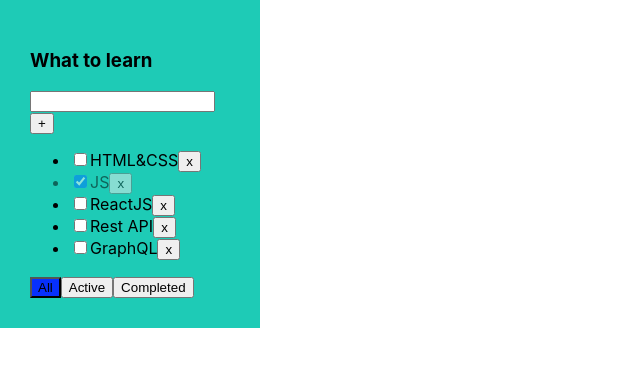
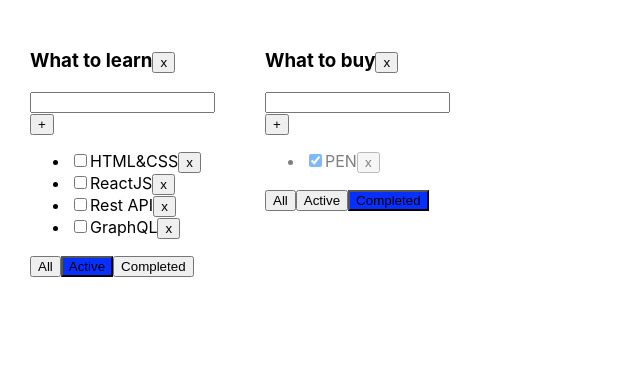
Before and after one commit to w8smile/toDoList-ts-video, a React (Create React App) app: page / in a window 1280 px wide. Shown: the top 366 px of the page, without its empty margins (0-640 px from the left). Built offline with nearby package versions, Linux system fonts and the light colour scheme.

Commit message:
massive filter delete todolist

```diff
--- a/src/App.css
+++ b/src/App.css
@@ -1,8 +1,8 @@
 .App {
-  width: 200px;
+  width: 400px;
   padding: 30px;
   display: flex;
-  background-color: #1ecbb6;
+
 }
 
 .App > div {
--- a/src/App.tsx
+++ b/src/App.tsx
@@ -5,56 +5,105 @@ import {v1} from "uuid";
 
 
 export type FilterValuesType = 'all' | 'completed' | 'active'
+type TodoListType = {
+    id: string
+    title: string
+    filter: FilterValuesType
+}
 
 function App() {
-    let [tasks, setTasks] = useState<TaskType []>([
+
+    function removeTask(id: string, todolistId: string) {
+        let tasks = tasksObj[todolistId];
+        let filteredTasks = tasks.filter(t => t.id !== id)
+        tasksObj[todolistId] = filteredTasks;
+        setTasks({...tasksObj});
+    }
+
+
+
+    function changeFilter(value: FilterValuesType, todolistId: string) {
+        let todolist = todolists.find(tl=>tl.id===todolistId);
+        if (todolist) {
+            todolist.filter = value;
+            setTodolist([...todolists]);
+        }
+    }
+
+
+    function addTask(title: string, todolistId: string) {
+        let newTask = {id: v1(), title: title, isDone: false};
+        let tasks = tasksObj[todolistId];
+        let newTasks = [newTask, ...tasks];
+        tasksObj[todolistId] = newTasks
+        setTasks({...tasksObj});
+    }
+
+    const changeStatus = (taskId: string, isDone: boolean, todolistId: string) => {
+        let tasks = tasksObj[todolistId];
+        let task = tasks.find(t=> t.id === taskId);
+        if (task) {
+            task.isDone = isDone;
+            setTasks({...tasksObj});
+        }
+
+    }
+
+    let toDoListId1 = v1();
+    let toDoListId2 = v1();
+
+
+    let [todolists, setTodolist] = useState<Array<TodoListType>>([
+        {id: toDoListId1, title: 'What to learn', filter: 'active'},
+        {id: toDoListId2, title: 'What to buy', filter: 'completed'}
+    ]);
+
+    let [tasksObj, setTasks] = useState ({
+        [toDoListId1]: [
             {id: v1(), title: 'HTML&CSS', isDone: false},
             {id: v1(), title: 'JS', isDone: true},
             {id: v1(), title: 'ReactJS', isDone: false},
             {id: v1(), title: 'Rest API', isDone: false},
-        {id: v1(), title: 'GraphQL', isDone: false},
-    ])
-    let [filter, setFilter] = useState<FilterValuesType>('all');
-
-    function removeTask(id: string) {
-        let filteredTasks = tasks.filter(t => t.id !== id)
-        setTasks(filteredTasks);
+            {id: v1(), title: 'GraphQL', isDone: false},],
+        [toDoListId2]: [
+            {id: v1(), title: 'BOOK', isDone: false},
+            {id: v1(), title: 'PEN', isDone: true},]
+    })
+    let removeTodolist = (todolistId: string) => {
+        let filteredTodolist = todolists.filter(tl=> tl.id !== todolistId)
+        setTodolist(filteredTodolist)
+        delete tasksObj[todolistId];
+        setTasks({...tasksObj});
     }
-
-    function changeFilter(value: FilterValuesType) {
-        setFilter(value)
-    }
-
-    let tasksForTodolist = tasks;
-    if (filter === 'completed') {
-        tasksForTodolist = tasks.filter(t => t.isDone === true);
-    }
-    if (filter === 'active') {
-        tasksForTodolist = tasks.filter(t => t.isDone === false);
-    }
-
-    function addTask(title: string) {
-        let newTask = {id: v1(), title: title, isDone: false};
-        let newTasks = [newTask, ...tasks];
-        setTasks(newTasks);
-    }
-    const changeStatus = (taskId: string, newIsDoneValue: boolean) => {
-        const nextState: TaskType[] = tasks.map(t=>t.id===taskId ? {...t, isDone: newIsDoneValue} : t)
-        setTasks(nextState)
-    }
-
 
 
     return (
         <div className="App">
-            <Todolist title="What to learn"
+            {
+                todolists.map((tl) => {
+                    let tasksForTodolist = tasksObj[tl.id];
+                    if (tl.filter === 'completed') {
+                        tasksForTodolist = tasksForTodolist.filter(t => t.isDone === true);
+                    }
+                    if (tl.filter === 'active') {
+                        tasksForTodolist = tasksForTodolist.filter(t => t.isDone === false);
+                    }
+                    return (
+                        <Todolist
+                            key={tl.id}
+                            id={tl.id}
+                            title={tl.title}
                             tasks={tasksForTodolist}
                             removeTask={removeTask}
                             changeFilter={changeFilter}
                             addTask={addTask}
                             changeTaskStatus={changeStatus}
-                      filter={filter}
+                            filter={tl.filter}
+                            removeTodolist={removeTodolist}
                         />
+                    )
+                })}
+
         </div>
     );
 }
--- a/src/Todolist.tsx
+++ b/src/Todolist.tsx
@@ -11,13 +11,15 @@ export type  TaskType = {
 }
 // sum(12,14)
 type PropsType = {
+    id: string
     title: string
     tasks: TaskType []
-    removeTask: (id: string) => void
-    changeFilter: (value: FilterValuesType) => void
-    addTask: (title: string) => void
-    changeTaskStatus: (taskId: string, newIsDoneValue: boolean) => void
+    removeTask: (id: string, todolistId: string) => void
+    changeFilter: (value: FilterValuesType, todolistId: string) => void
+    addTask: (title: string, todolistId: string) => void
+    changeTaskStatus: (taskId: string, newIsDoneValue: boolean, todolistId: string) => void
     filter: FilterValuesType
+    removeTodolist: (todolistId: string) => void
 }
 
 export function Todolist(props: PropsType) {
@@ -34,20 +36,26 @@ export function Todolist(props: PropsType) {
                 addTask()
             }
     }
-    const onAllClickHandler = () => props.changeFilter('all');
-    const onActiveClickHandler = () => props.changeFilter('active');
-    const onCompletedClickHandler = () => props.changeFilter("completed");
+    const onAllClickHandler = () => props.changeFilter('all', props.id);
+    const onActiveClickHandler = () => props.changeFilter('active', props.id);
+    const onCompletedClickHandler = () => props.changeFilter("completed", props.id);
     const addTask = () => {
         if (newTaskTitle.trim() !== '') {
-            props.addTask(newTaskTitle);
+            props.addTask(newTaskTitle, props.id);
             setNewTaskTitle('')
         } else {
             setError('Title is required');
         }
     }
+    const removeTodolist = () => {
+        props.removeTodolist(props.id)
+    }
     return (
         <div>
-            <h3>{props.title}</h3>
+            <h3>{props.title}
+                <button onClick={removeTodolist}>x</button>
+            </h3>
+
             <div>
                 <input value={newTaskTitle}
                        onChange={onChangeNetTitleHandler}
@@ -60,10 +68,10 @@ export function Todolist(props: PropsType) {
                 {
                     props.tasks.map(t => {
                         const onRemoveHandler = () => {
-                            props.removeTask(t.id)
+                            props.removeTask(t.id, props.id)
                         }
                         const onChangeHandler = (e: ChangeEvent<HTMLInputElement>) => {
-                            props.changeTaskStatus(t.id, e.currentTarget.checked)
+                            props.changeTaskStatus(t.id, e.currentTarget.checked, props.id)
                         }
                         return (
                             <li key={t.id} className={t.isDone ? 'is-done' : ''}>
```
Lines whose indentation alone changed are shown as unchanged.
